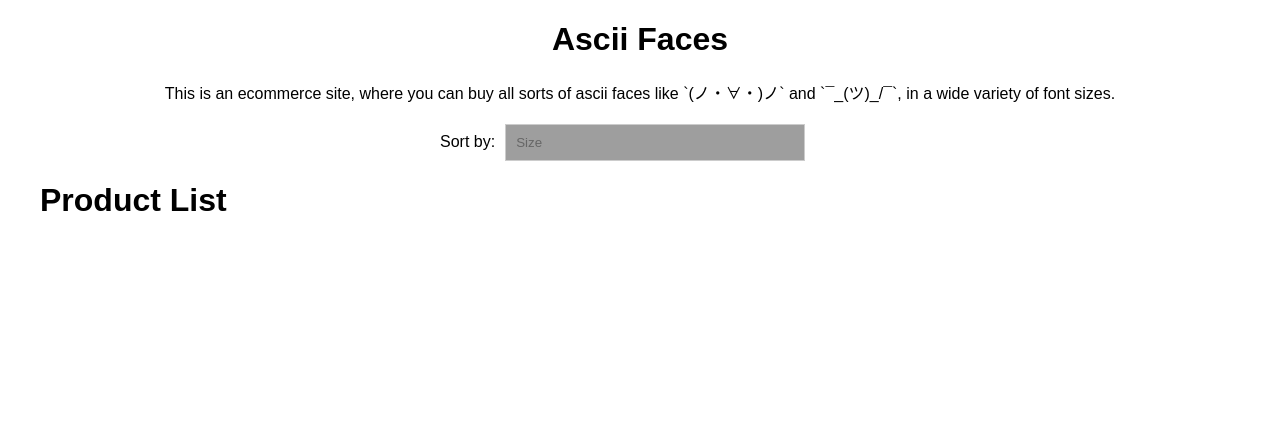
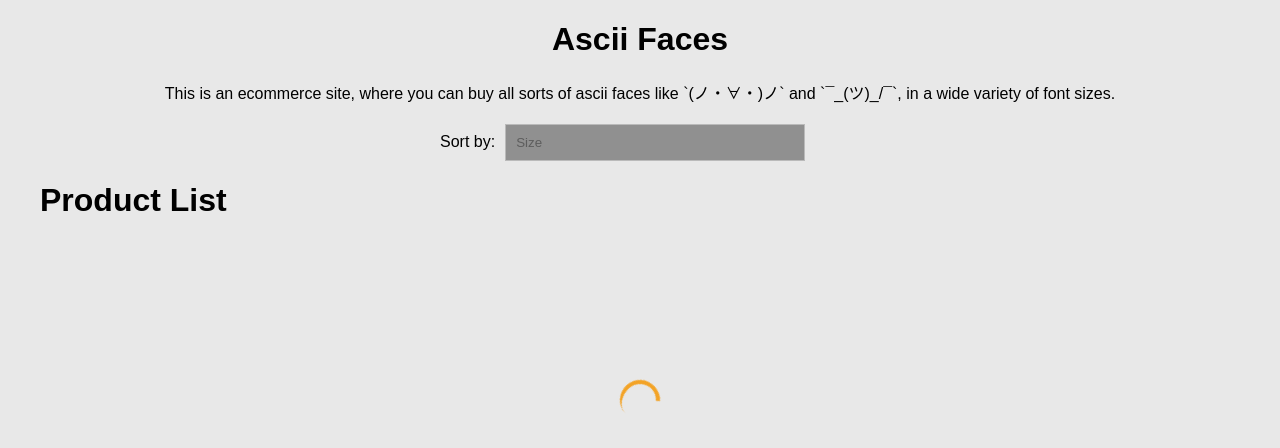
Before and after one commit to asmasaber/Ascii-Faces-Store, a React app: page / in a window 1280 px wide. Shown: the top 448 px of the page. Built offline with nearby package versions, Linux system fonts and the light colour scheme; grey boxes are pictures that could not be loaded.

Commit message:
Loading component

```diff
--- a/public/src/components/Loading/Loading.css
+++ b/public/src/components/Loading/Loading.css
@@ -0,0 +1,43 @@
+.overlay {
+  left: 0;
+  top: 0;
+  width: 100%;
+  height: 100%;
+  position: fixed;
+  z-index: 999;
+  background-color: #00000017;
+}
+
+.overlay__inner {
+  left: 0;
+  top: 0;
+  width: 100%;
+  height: 100%;
+  position: absolute;
+}
+
+.overlay__content {
+  left: 50%;
+  position: absolute;
+  top: 50%;
+  transform: translate(-50%, -50%);
+}
+
+.spinner {
+  width: 40px;
+  height: 40px;
+  position: absolute;
+  top: calc(50% - 20px);
+  left: calc(50% - 20px);
+  border-radius: 50%;
+  border-top: 4px solid rgba(243, 163, 38, 1.0);
+  border-left: 4px solid rgba(243, 163, 38, 1.0);
+  border-right: 4px solid rgba(243, 163, 38, 0.0);
+  animation: spin .6s linear infinite;
+}
+
+@keyframes spin {
+  100% {
+    transform: rotate(360deg);
+  }
+}
--- a/public/src/components/Loading/Loading.js
+++ b/public/src/components/Loading/Loading.js
@@ -1,4 +1,23 @@
 /*
   #TODO: Loading Component
-    - [ ] Simple Spinner
+    - [x] Simple Spinner
 */
+
+import React from 'react';
+
+import './Loading.css';
+
+const Loading = () => {
+
+  return (
+    <div className="overlay">
+      <div className="overlay__inner">
+        <div className="overlay__content">
+          <span className="spinner"></span>
+        </div>
+      </div>
+    </div>
+  );
+}
+
+export { Loading };
--- a/public/src/components/ProductList/ProductList.js
+++ b/public/src/components/ProductList/ProductList.js
@@ -8,12 +8,14 @@
 */
 
 import React from 'react';
+import { Loading } from '../Loading/Loading';
 import { SortForm } from '../SortForm/SortForm';
 import './ProductList.css';
 
 const ProductList = () => {
   return (
     <>
+      <Loading />
       <SortForm />
       <h1>Product List</h1>
     </>
```
